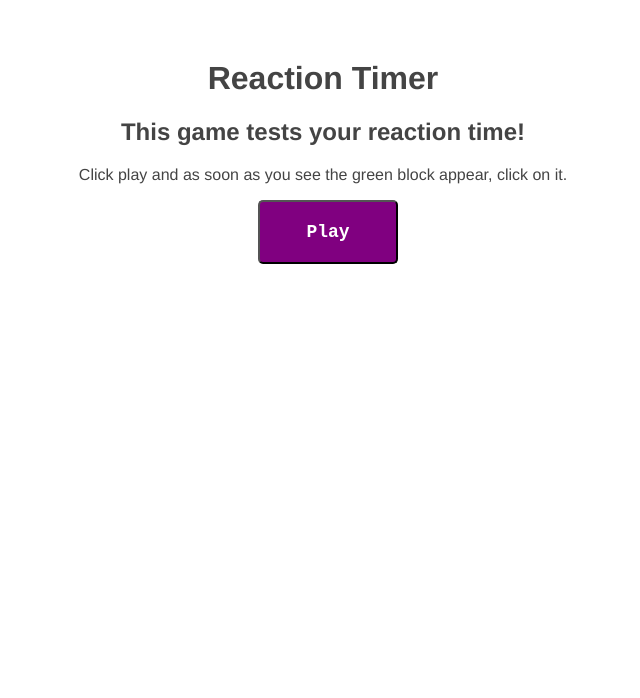
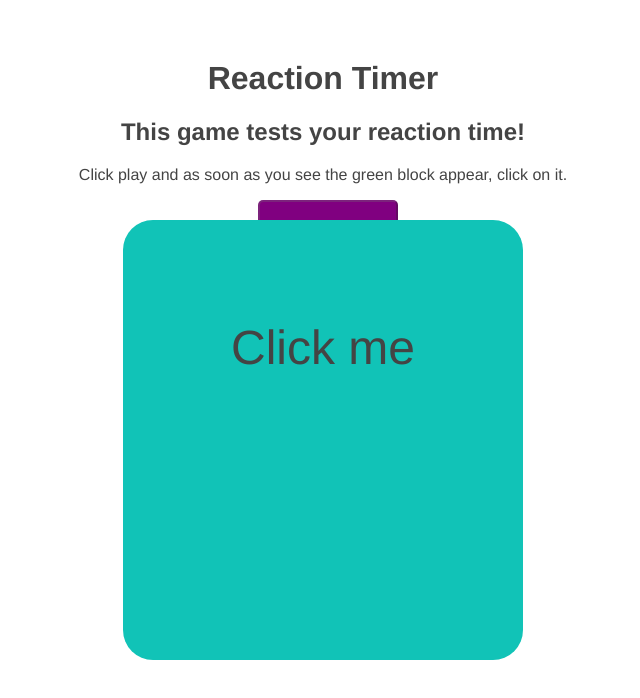
Before and after one commit to AlexStraton/Vuejs_reaction_timer_game, a Vue app: page / in a window 1280 px wide. Both pictures are taken after a click on the button "Play". Shown: the top 698 px of the page, without its empty margins (317-957 px from the left). Built offline with nearby package versions, Linux system fonts and the light colour scheme.

Commit message:
added the block component so that it appears when play button is clicked

```diff
--- a/src/App.vue
+++ b/src/App.vue
@@ -2,13 +2,15 @@
   <h1>Reaction Timer</h1>
   <h2>This game tests your reaction time!</h2>
   <p>Click play and as soon as you see the green block appear, click on it.</p>
-  <button @click="start">Play</button>
+  <Block v-if="isCurrentlyPlaying" :delay="delay" />
+  <button @click="start" :disabled="isCurrentlyPlaying">Play</button>
 </template>
 
 <script>
+import Block from "./components/Block.vue";
 export default {
   name: "App",
-  components: {},
+  components: { Block },
   data() {
     return {
       isCurrentlyPlaying: false,
@@ -19,7 +21,6 @@ export default {
     start() {
       this.isCurrentlyPlaying = true;
       this.delay = 2000 + Math.random() * 5000;
-      console.log(this.delay);
     },
   },
 };
--- a/src/components/Block.vue
+++ b/src/components/Block.vue
@@ -0,0 +1,25 @@
+<template>
+  <div class="block">Click me</div>
+</template>
+
+<script>
+export default {
+  props: ["delay"],
+};
+</script>
+
+<style>
+.block {
+  position: absolute;
+  top: 50%;
+  left: 50%;
+  transform: translate(-50%, -50%);
+  background: rgb(17, 195, 183);
+  height: 15rem;
+  width: 25rem;
+  border-radius: 30px;
+  font-size: 3rem;
+  padding: 100px 0;
+  margin: 40px auto;
+}
+</style>
```
